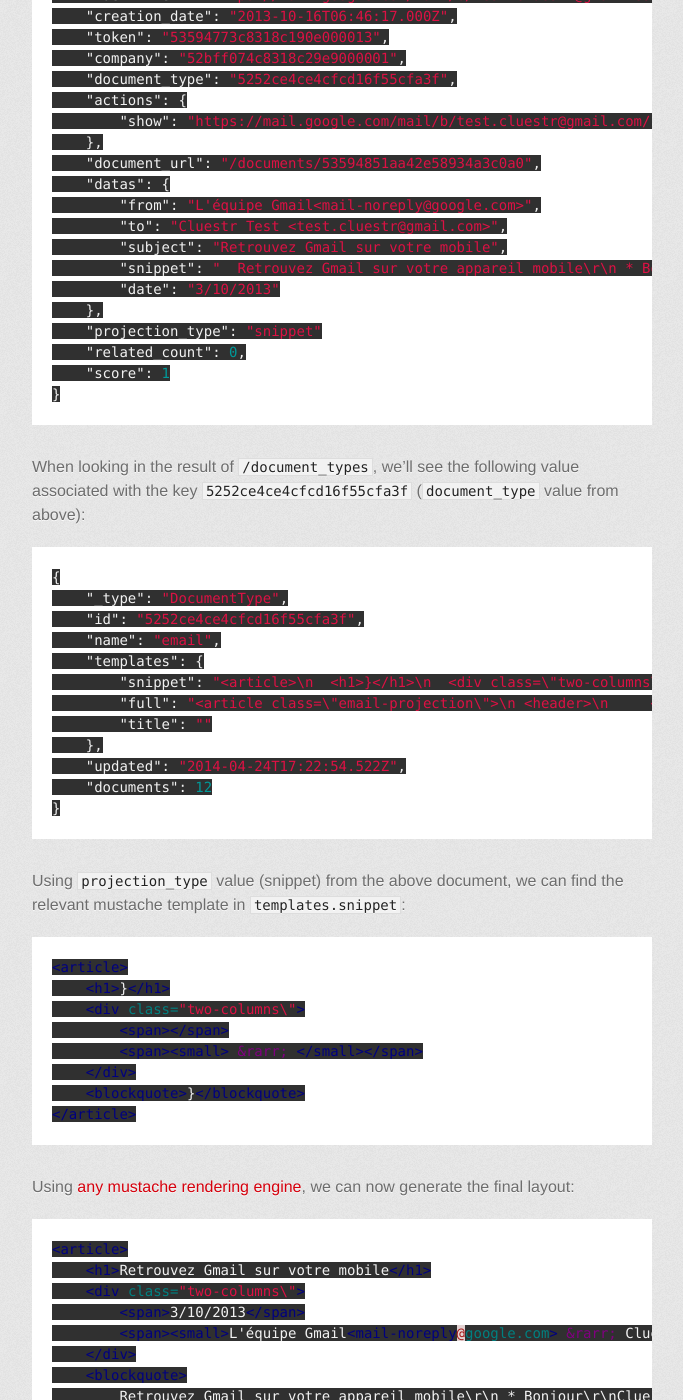
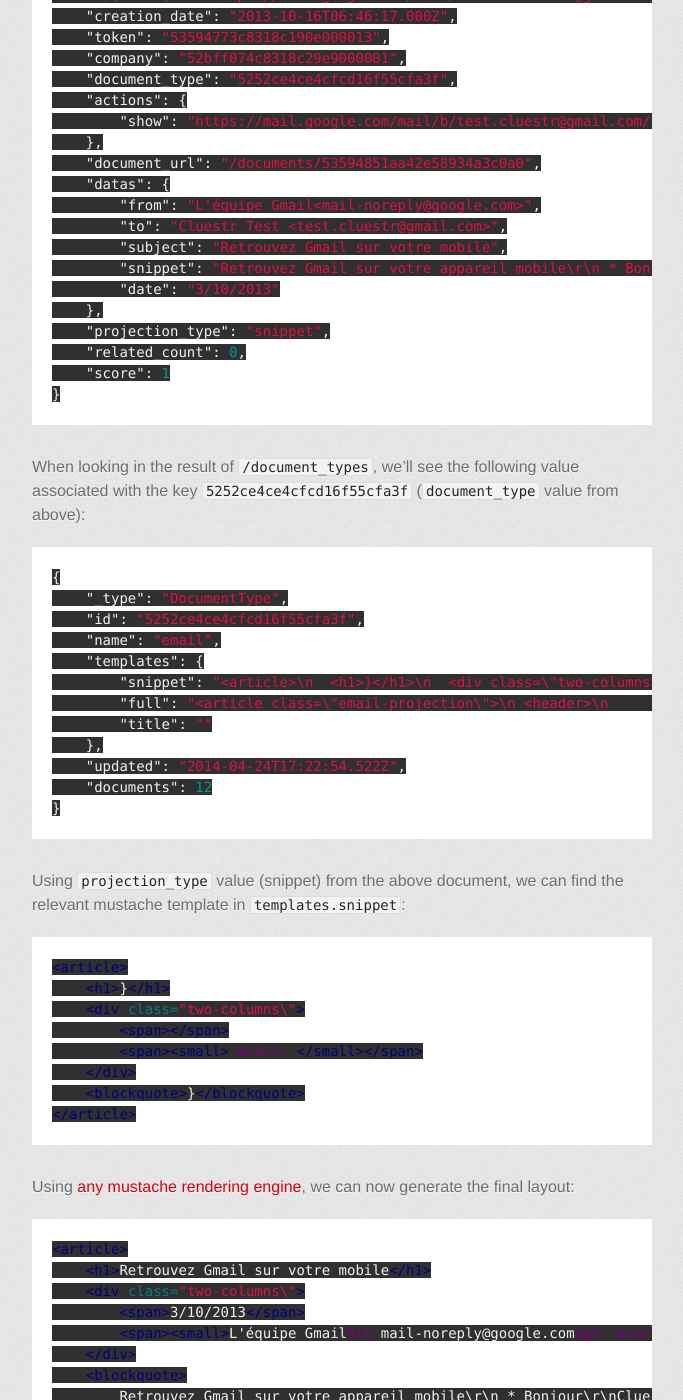
Before and after one commit to AnyFetch/developers.anyfetch.com, a Jekyll site: the page built from guides/tutorials/frontend.md, in a window 1280 px wide and 1400 px high, scrolled down 1013 px. Shown: the whole window, without its empty margins (298-981 px from the left). Built offline with Jekyll 4.4.1, drawn with Linux system fonts in a browser that asks for light colours; some web fonts are replaced; Markdown is read by kramdown in place of the engine named in the settings; some of the changed lines change nothing that is shown.

Commit message:
Escaping

```diff
--- a/guides/tutorials/frontend.md
+++ b/guides/tutorials/frontend.md
@@ -40,10 +40,10 @@ For instance, let's say `/documents` returned the following document:
         "from": "L'équipe Gmail<mail-noreply@google.com>",
         "to": "Cluestr Test <test.cluestr@gmail.com>",
         "subject": "Retrouvez Gmail sur votre mobile",
-        "snippet": "  Retrouvez Gmail sur votre appareil mobile\r\n * Bonjour\r\nCluestr *   Retrouvez Gmail sur votre appareil mobile\r\n\r\nOù que vous soyez, Gmail est disponible sur l'appareil de votre choix :\r\nordinateur de",
+        "snippet": "Retrouvez Gmail sur votre appareil mobile\r\n * Bonjour\r\nCluestr *   Retrouvez Gmail sur votre appareil mobile\r\n\r\nOù que vous soyez, Gmail est disponible sur l'appareil de votre choix :\r\nordinateur de",
         "date": "3/10/2013"
     },
-    "projection_type": "snippet"
+    "projection_type": "snippet",
     "related_count": 0,
     "score": 1
 }
@@ -86,7 +86,7 @@ Using [any mustache rendering engine](http://mustache.github.io/), we can now ge
     <h1>Retrouvez Gmail sur votre mobile</h1>
     <div class="two-columns\">
         <span>3/10/2013</span>
-        <span><small>L'équipe Gmail<mail-noreply@google.com> &rarr; Cluestr Test <test.cluestr@gmail.com></small></span>
+        <span><small>L'équipe Gmail&lt;mail-noreply@google.com&gt; &rarr; Cluestr Test &lt;test.cluestr@gmail.com&gt;</small></span>
     </div>
     <blockquote>
         Retrouvez Gmail sur votre appareil mobile\r\n * Bonjour\r\nCluestr *   Retrouvez Gmail sur votre appareil mobile\r\n\r\nOù que vous soyez, Gmail est disponible sur l'appareil de votre choix :\r\nordinateur de
```
